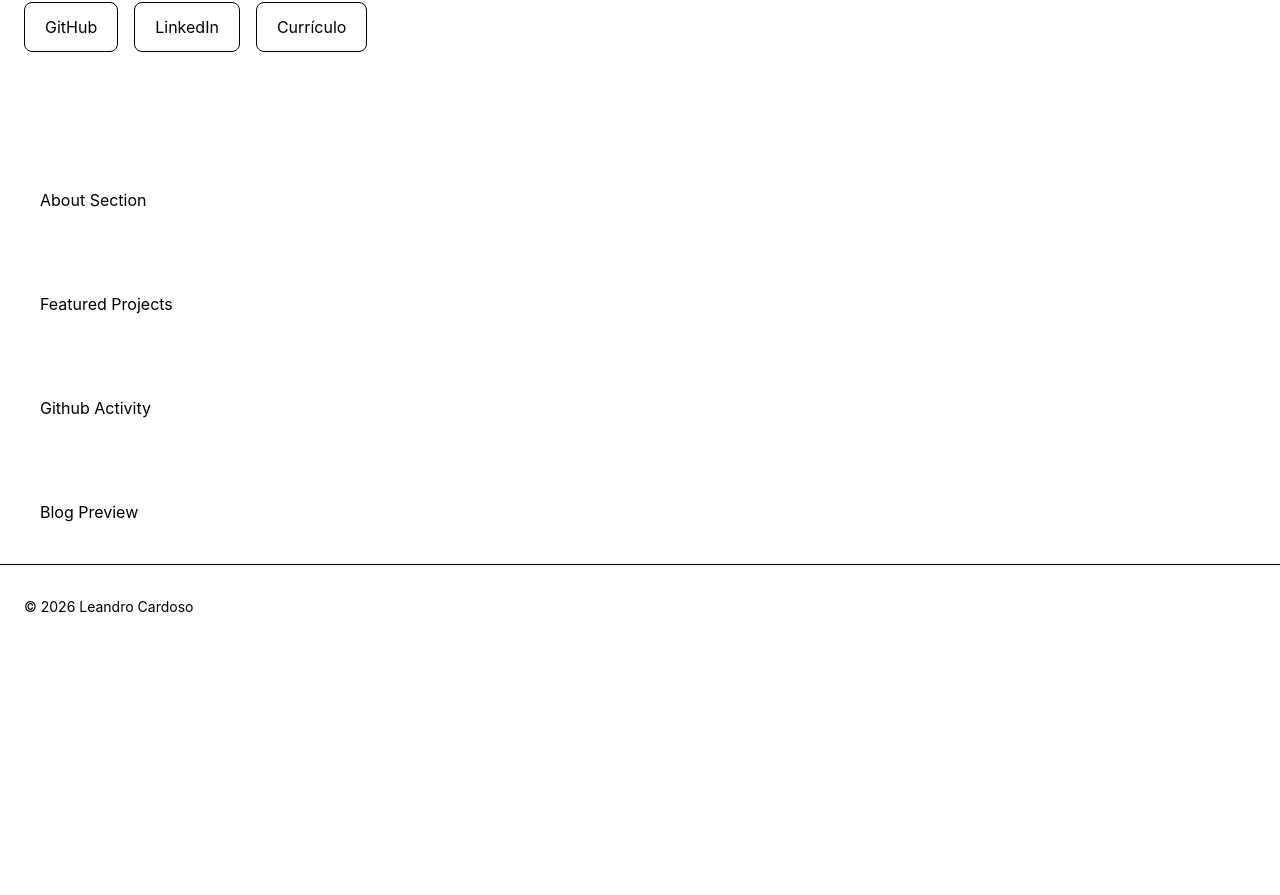
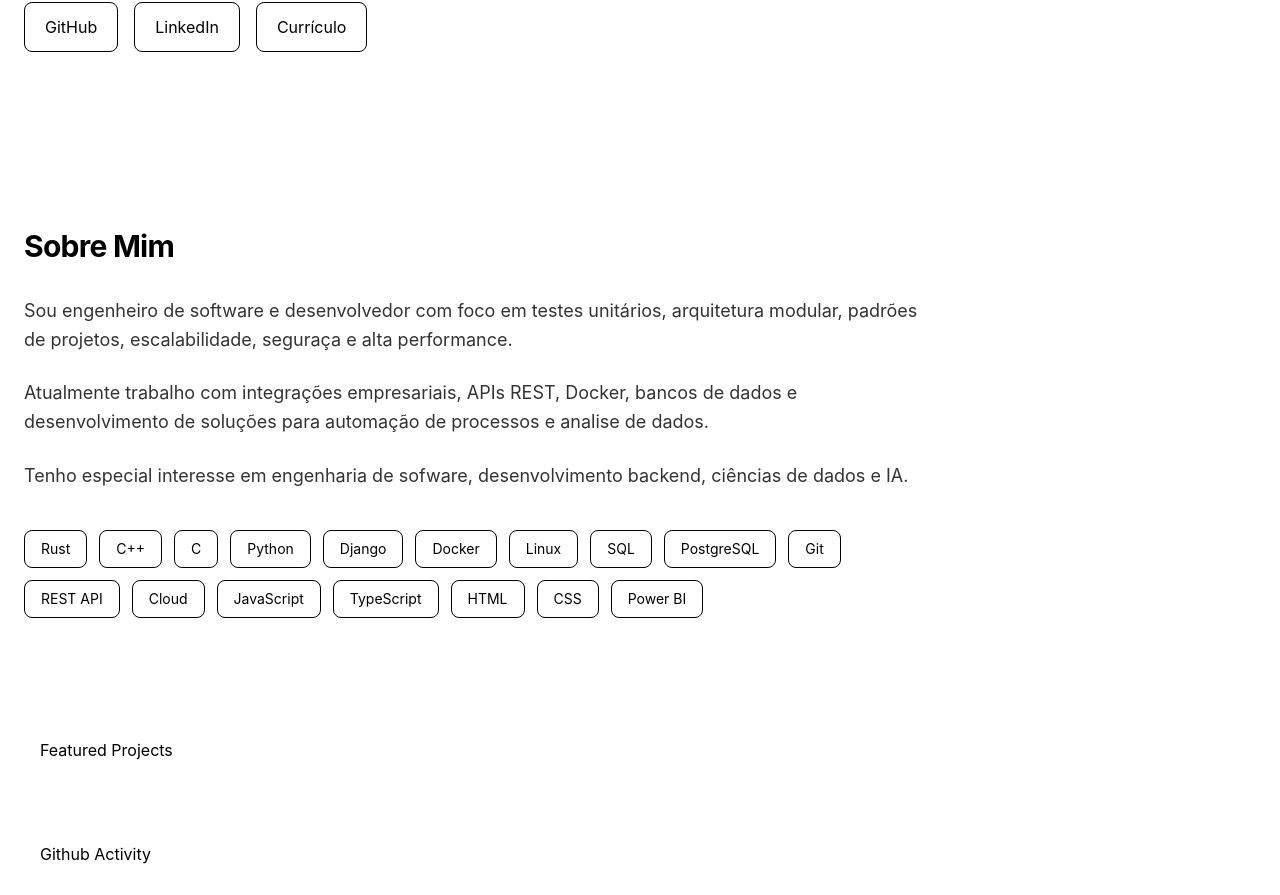
Before and after one commit to Leandro-Cardoso/portfolio, a Nuxt app: page / in a window 1280 px wide. Shown: the part 446-1341 px from the top of the page. Before the commit the page ends 1095 px from the top, so only its background shows below. Built offline with nearby package versions, Linux system fonts and the light colour scheme.

Commit message:
Sessao sobre basica

```diff
--- a/app/components/home/AboutSection.vue
+++ b/app/components/home/AboutSection.vue
@@ -1,5 +1,68 @@
 <template>
-  <section class="p-10">
-    About Section
+  <section
+    id="about"
+    class="mx-auto max-w-7xl px-6 py-20"
+  >
+    <div class="max-w-4xl">
+      <h2
+        class="mb-8 text-3xl font-bold tracking-tight"
+      >
+        Sobre Mim
+      </h2>
+
+      <p
+        class="mb-6 text-lg leading-relaxed opacity-80"
+      >
+        Sou engenheiro de software e desenvolvedor com foco em testes unitários, arquitetura modular, padrões de projetos, escalabilidade, seguraça e alta performance.
+      </p>
+
+      <p
+        class="mb-6 text-lg leading-relaxed opacity-80"
+      >
+        Atualmente trabalho com integrações empresariais,
+        APIs REST, Docker, bancos de dados e desenvolvimento
+        de soluções para automação de processos e analise de dados.
+      </p>
+
+      <p
+        class="mb-10 text-lg leading-relaxed opacity-80"
+      >
+        Tenho especial interesse em engenharia de sofware, desenvolvimento backend, ciências de dados e IA.
+      </p>
+
+      <div
+        class="flex flex-wrap gap-3"
+      >
+        <span
+          v-for="tech in technologies"
+          :key="tech"
+          class="rounded-lg border px-4 py-2 text-sm"
+        >
+          {{ tech }}
+        </span>
+      </div>
+    </div>
   </section>
 </template>
+
+<script setup lang="ts">
+const technologies = [
+  "Rust",
+  "C++",
+  "C",
+  "Python",
+  "Django",
+  "Docker",
+  "Linux",
+  "SQL",
+  "PostgreSQL",
+  "Git",
+  "REST API",
+  "Cloud",
+  "JavaScript",
+  "TypeScript",
+  "HTML",
+  "CSS",
+  "Power BI"
+]
+</script>
```
